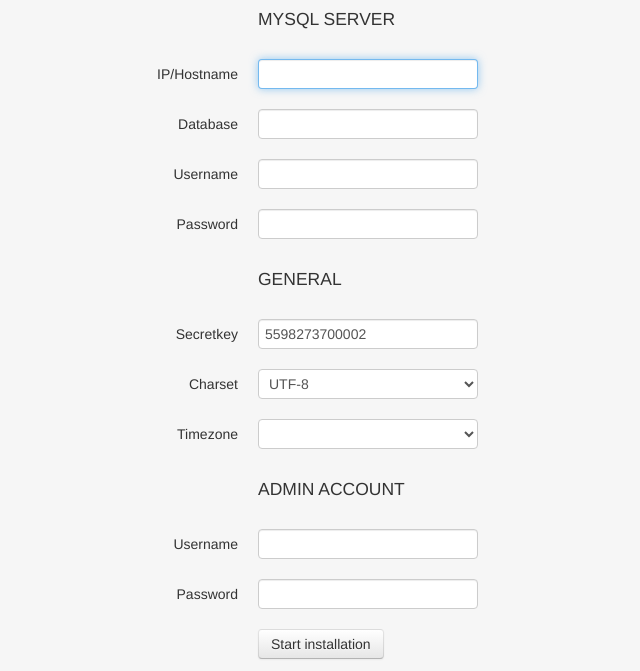
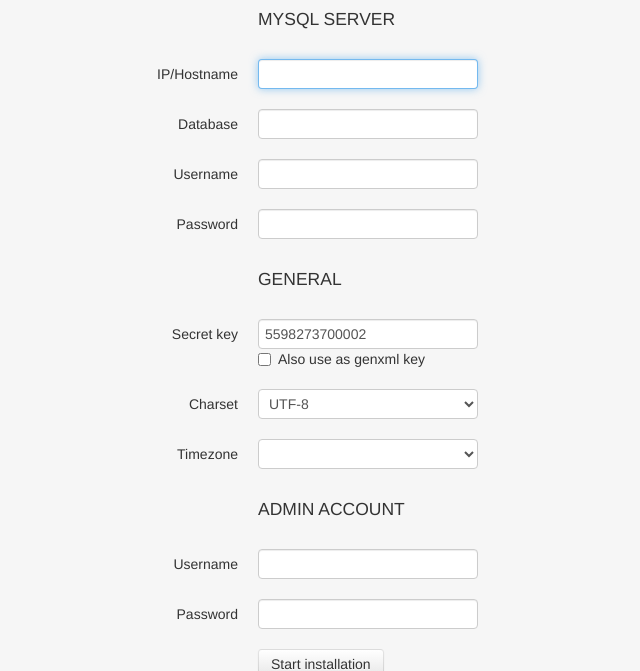
Before and after one commit to dukereborn/cmum, a PHP site: page /install/index.php in a window 1280 px wide. Shown: the part 121-792 px from the top of the page, without its empty margins (197-837 px from the left). Run offline with PHP 8.4, Linux system fonts and the light colour scheme; lists and menus that the app fills with data are empty; some libraries are stand-ins or nearby versions.

Commit message:
Set secret key as genxml key during installation

```diff
--- a/install/functions/install.php
+++ b/install/functions/install.php
@@ -45,7 +45,7 @@ function downloadconfig($sqlhost,$sqlname,$sqluser,$sqlpass,$charset,$timezone,$
 	exit();
 }
 
-function installcmumdb($sqlhost,$sqlname,$sqluser,$sqlpass,$charset,$admin_name,$admin_pass,$seckey) {
+function installcmumdb($sqlhost,$sqlname,$sqluser,$sqlpass,$charset,$admin_name,$admin_pass,$seckey,$seckeyagxk) {
 	$mysqli=new mysqli($sqlhost,$sqluser,$sqlpass);
 		if(mysqli_connect_errno()) {
 			$status="0";
@@ -57,6 +57,11 @@ function installcmumdb($sqlhost,$sqlname,$sqluser,$sqlpass,$charset,$admin_name,
 				$data=str_replace("%charset%",$charset,$data);
 				$data=str_replace("%aname%",$admin_name,$data);
 				$data=str_replace("%apass%",hash("sha256",$admin_pass.$seckey),$data);
+				if($seckeyagxk=="1") {
+					$data=str_replace("%genxmlkey%",$seckey,$data);
+				} else {
+					$data=str_replace("%genxmlkey%","",$data);
+				}
 			fclose($fh);
 			$datalines=preg_split("/\r\n|[\r\n]/",$data);
 				foreach($datalines as $i => $value) {
@@ -82,6 +87,6 @@ echo $status;
 }
 
 if(isset($_POST["function"]) && $_POST["function"]=="dbinstall" && $_POST["host"]<>"" && $_POST["name"]<>""  && $_POST["user"]<>"" && $_POST["pass"]<>"" && $_POST["charset"]<>"" && $_POST["aname"]<>"" && $_POST["apass"]<>"" && $_POST["skey"]<>"") {
-	$status=installcmumdb($_POST["host"],$_POST["name"],$_POST["user"],$_POST["pass"],$_POST["charset"],$_POST["aname"],$_POST["apass"],$_POST["skey"]);
+	$status=installcmumdb($_POST["host"],$_POST["name"],$_POST["user"],$_POST["pass"],$_POST["charset"],$_POST["aname"],$_POST["apass"],$_POST["skey"],$_POST["skeygxk"]);
 echo $status;
 }
--- a/install/index.php
+++ b/install/index.php
@@ -70,9 +70,12 @@ require("functions/install.php");
 								</div>
 							</div>
 							<div class="control-group">
-								<label for="inst_seckey" class="control-label">Secretkey </label>
+								<label for="inst_seckey" class="control-label">Secret key </label>
 								<div class="controls">
 									<input id="inst_seckey" type="text" name="inst_seckey" value="<?php print(uniqid()); ?>">
+								</div>
+								<div class="controls checkbox">
+									<input id="inst_seckeyasgxk" type="checkbox" name="inst_seckeyasgxk"> Also use as genxml key
 								</div>
 							</div>
 							<div class="control-group">
--- a/install/js/ajaxcalls.js
+++ b/install/js/ajaxcalls.js
@@ -8,6 +8,11 @@ function checkinstall() {
 	var inst_timezone=$('#install select[name=inst_timezone]').val();
 	var admin_name=$('#install input[name=admin_name]').val();
 	var admin_pass=$('#install input[name=admin_pass]').val();
+	if($('#inst_seckeyasgxk').is(":checked")) {
+		inst_seckeyasgxk="1";
+	} else {
+		inst_seckeyasgxk="0";
+	}
 		if(mysql_host=="" || mysql_name=="" || mysql_user=="" || mysql_pass=="" || inst_seckey=="" || inst_charset=="" || inst_timezone=="" || admin_name=="" || admin_pass=="") {
 			toastr.error('Please fill out all of the fields');
 			install.mysql_host.focus();
@@ -39,7 +44,7 @@ function checkinstall() {
 									jQuery.ajax({
 										type: 'post',
 										url: 'functions/install.php',
-										data: 'function=dbinstall&host='+mysql_host+'&name='+mysql_name+'&user='+mysql_user+'&pass='+mysql_pass+'&charset='+inst_charset+'&aname='+admin_name+'&apass='+admin_pass+'&skey='+inst_seckey,
+										data: 'function=dbinstall&host='+mysql_host+'&name='+mysql_name+'&user='+mysql_user+'&pass='+mysql_pass+'&charset='+inst_charset+'&aname='+admin_name+'&apass='+admin_pass+'&skey='+inst_seckey+'&skeygxk='+inst_seckeyasgxk,
 										cache: false,
 										timeout: 8000,
 										success: function(response3) {
```
Also changed, not shown: install/includes/cmumdb.sql (+1 -1 lines), 1 other file.
